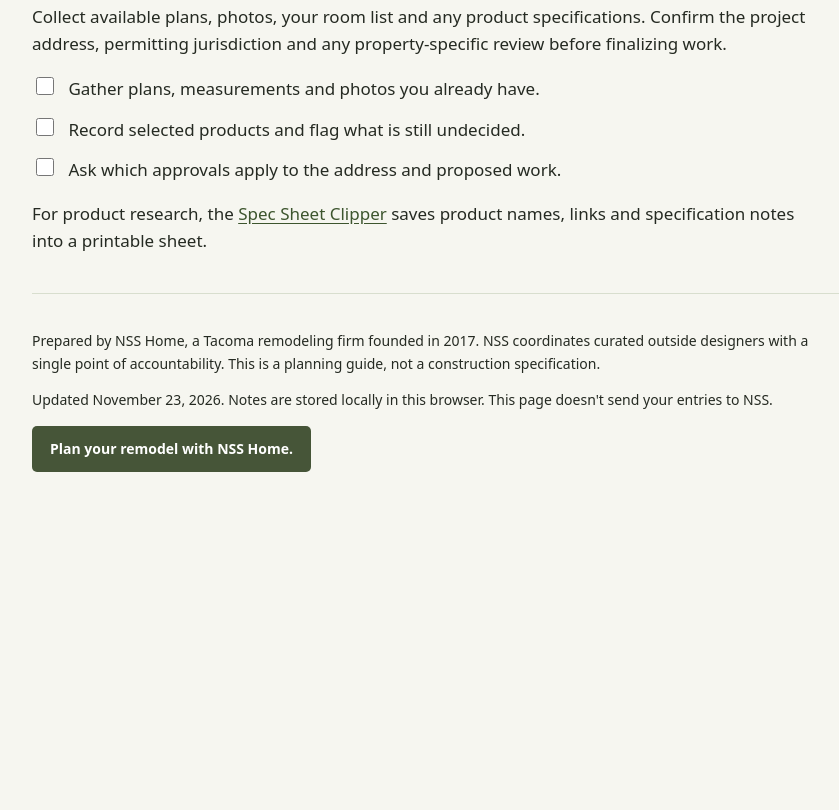
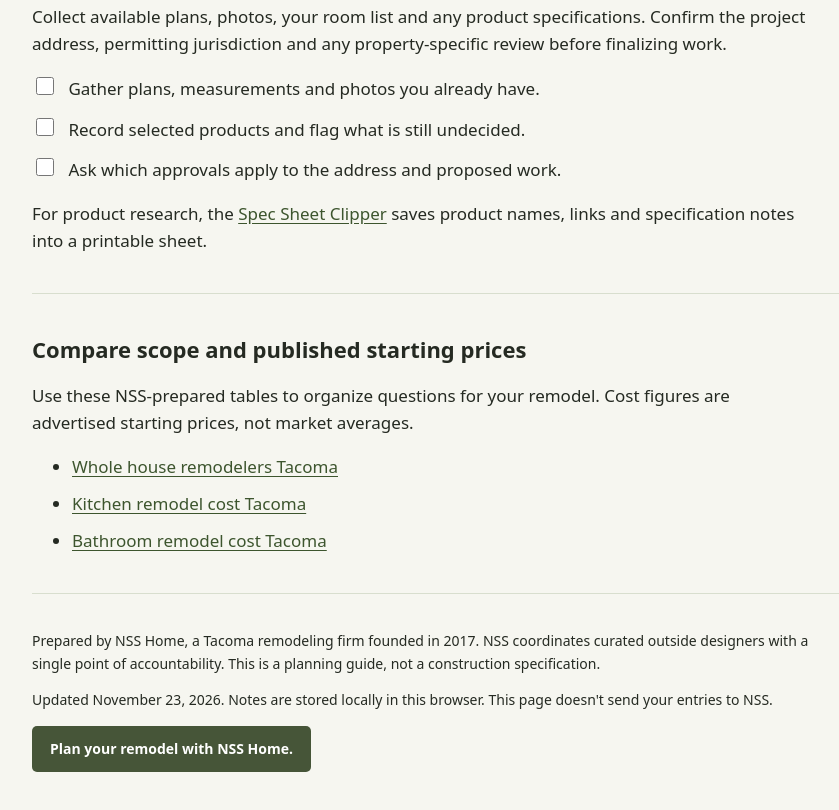
Before and after one commit to noblesolidsurface-lang/nss-remodel-planning, a plain HTML site: page index.html in a window 1280 px wide. Shown: the part 2667-3477 px from the top of the page, without its empty margins (158-997 px from the left). Before the commit the page ends 3199 px from the top, so only its background shows below. Drawn offline with Linux system fonts and the light colour scheme.

Commit message:
Link public scope and cost comparison resources

```diff
--- a/index.html
+++ b/index.html
@@ -4,4 +4,5 @@
 <section><h2>03 / Make proposals comparable</h2><p>Ask each firm to explain the same scope. Keep open decisions visible so an allowance doesn't become an assumed final selection.</p><label><input type="checkbox" id="scope"> Confirm included rooms, work, products and exclusions.</label><label><input type="checkbox" id="fees"> Ask how design, engineering, permits, tax and allowances are handled.</label><label><input type="checkbox" id="changes"> Review how changes and concealed conditions are documented and priced.</label><label><input type="checkbox" id="owner"> Identify who coordinates the designer, builder and your decisions.</label><label for="budget">Budget questions</label><textarea id="budget" placeholder="Budget to discuss, unresolved scope, questions for each firm"></textarea></section>
 <section><h2>04 / Plan daily life during construction</h2><p>Ask which areas can stay occupied and when. The answer depends on your house and the work.</p><label><input type="checkbox" id="access"> Plan usable bathrooms, cooking, entry routes and sleeping areas.</label><label><input type="checkbox" id="pets"> Account for pets, children, remote work and deliveries.</label><label><input type="checkbox" id="schedule"> Identify decisions and product lead times that affect the schedule.</label><label for="life">Living arrangements</label><textarea id="life" placeholder="What needs to remain usable? When might you need to stay elsewhere?"></textarea></section>
 <section><h2>05 / Bring evidence to the first meeting</h2><p>Collect available plans, photos, your room list and any product specifications. Confirm the project address, permitting jurisdiction and any property-specific review before finalizing work.</p><label><input type="checkbox" id="docs"> Gather plans, measurements and photos you already have.</label><label><input type="checkbox" id="selections"> Record selected products and flag what is still undecided.</label><label><input type="checkbox" id="approval"> Ask which approvals apply to the address and proposed work.</label><p>For product research, the <a href="spec-sheet-clipper/">Spec Sheet Clipper</a> saves product names, links and specification notes into a printable sheet.</p></section>
+<section><h2>Compare scope and published starting prices</h2><p>Use these NSS-prepared tables to organize questions for your remodel. Cost figures are advertised starting prices, not market averages.</p><ul><li><a href="https://docs.google.com/spreadsheets/d/e/2PACX-1vRPjMd28ysAgBw4f4ccbwnAqnriAqnynPfVBSU96x7ly3Xw6yN7V-mkZ8LARFzZKWRUo72lEXqlzk6i/pubhtml">Whole house remodelers Tacoma</a></li><li><a href="https://docs.google.com/spreadsheets/d/e/2PACX-1vRjqehjKdVnIMnTybtgyop7CWFAAEP0QRVKtJn5NsxWeaichd2_z7Z6P3InUzNEsBuiLfPkLgPuxtSP/pubhtml">Kitchen remodel cost Tacoma</a></li><li><a href="https://docs.google.com/spreadsheets/d/e/2PACX-1vTk0VR9Z2WY9aI72uw8Iz1-2A0C-FLPkVpGe7Zye8ZQJ_ky8Nk18pbnwGiViK1NYtrDgKAX6Sium7Nv/pubhtml">Bathroom remodel cost Tacoma</a></li></ul></section>
 <p id="status" role="status" aria-live="polite"></p><footer><p>Prepared by NSS Home, a Tacoma remodeling firm founded in 2017. NSS coordinates curated outside designers with a single point of accountability. This is a planning guide, not a construction specification.</p><p>Updated November 23, 2026. Notes are stored locally in this browser. This page doesn't send your entries to NSS.</p><a class="button" href="https://nsshome.co/whole-house-remodeling">Plan your remodel with NSS Home.</a></footer></main><script src="checklist.js"></script></body></html>
```
